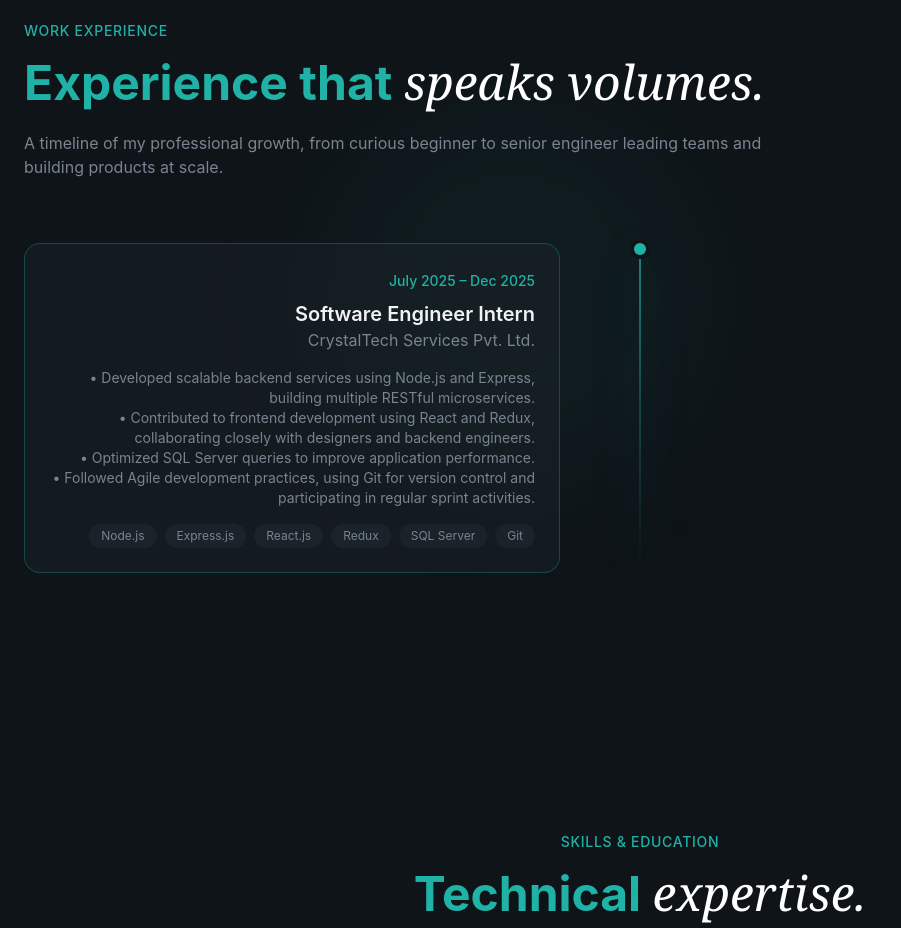
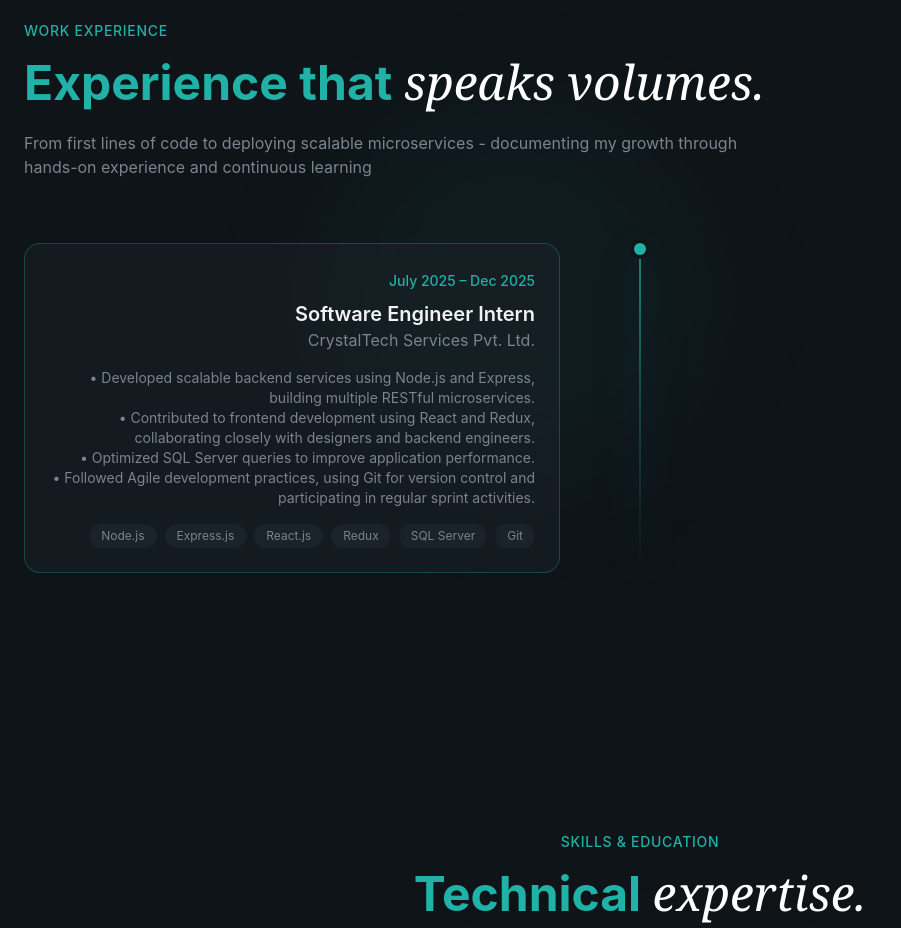
Before and after one commit to Ayushburde06/portfolio-main, a React (Vite) app: page / in a window 1280 px wide. Shown: the part 1020-1948 px from the top of the page, without its empty margins (0-901 px from the left). Built offline with nearby package versions, Linux system fonts and the light colour scheme.

Commit message:
Update Experience section and assets for Vercel deployment

```diff
--- a/src/sections/Experience.jsx
+++ b/src/sections/Experience.jsx
@@ -45,8 +45,7 @@ export const Experience = () => {
             className="text-muted-foreground
            animate-fade-in animation-delay-200"
           >
-            A timeline of my professional growth, from curious beginner to
-            senior engineer leading teams and building products at scale.
+            From first lines of code to deploying scalable microservices - documenting my growth through hands-on experience and continuous learning
           </p>
         </div>
 
```
Also changed, not shown: public/profile-photo.jpg (deleted).
